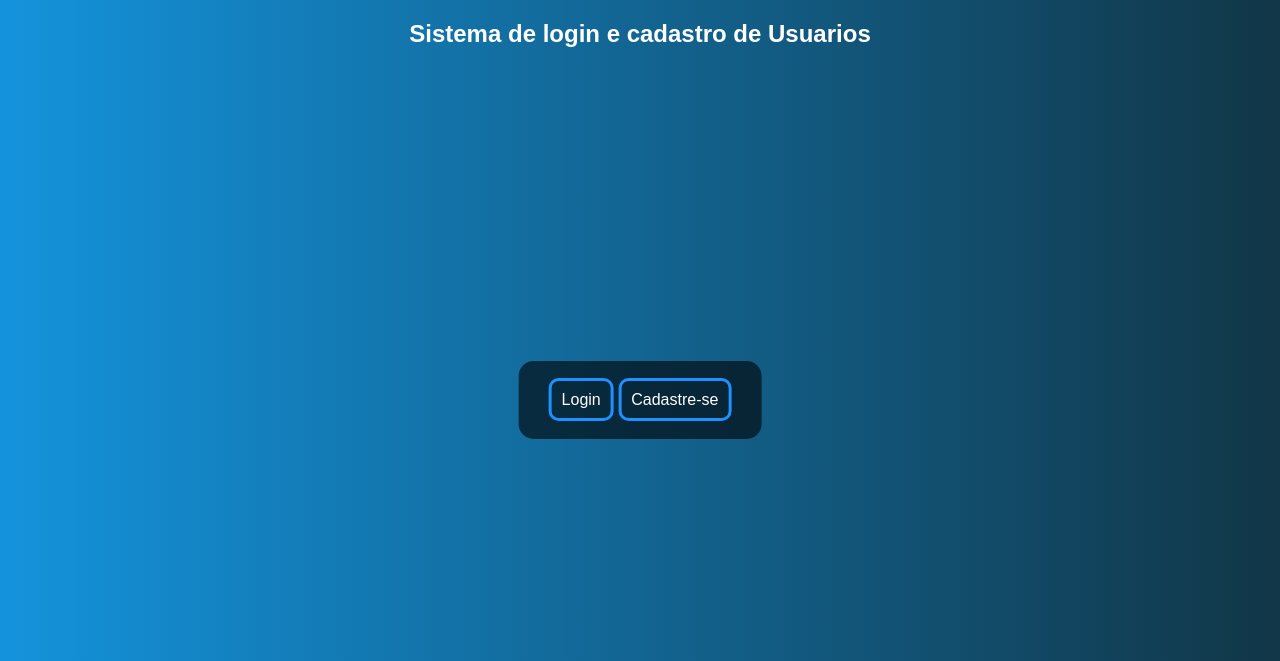
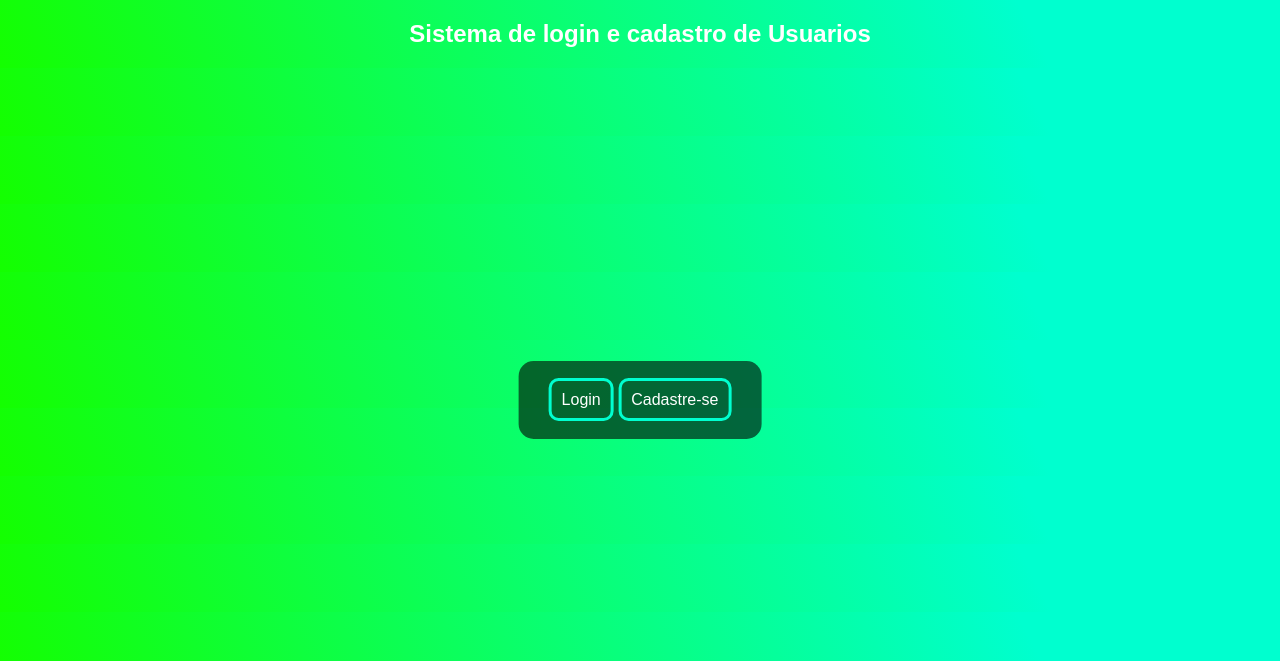
Before and after one commit to Lucassevero06/crud-php, a PHP site: page /home.php in a window 1280 px wide. Shown: the top 661 px of the page. Run offline with PHP 8.4, Linux system fonts and the light colour scheme.

Commit message:
Update home.php

```diff
--- a/home.php
+++ b/home.php
@@ -1,9 +1,3 @@
-<?php
-
-
-
-?>
-
 <!doctype html>
 <html lang="en">
 <head>
@@ -15,7 +9,8 @@
     <style>
         body {
             font-family: Arial, Helvetica, sans-serif;
-            background-image: linear-gradient(to right, rgb(20, 147, 220), rgb(17, 54, 71));
+            background: rgb(0,255,207);
+            background: linear-gradient(243deg, rgba(0,255,207,1) 20%, rgba(20,255,0,1) 100%);
             text-align: center;
             color: white;
         }
@@ -33,13 +28,13 @@
         a {
             text-decoration: none;
             color: white;
-            border: 3px solid dodgerblue;
+            border: 3px solid rgba(0,255,207,1);
             border-radius: 10px;
             padding: 10px;
         }
 
         a:hover {
-            background-color: dodgerblue;
+            background-color: rgba(0,255,207,1);
         }
 
     </style>
```
